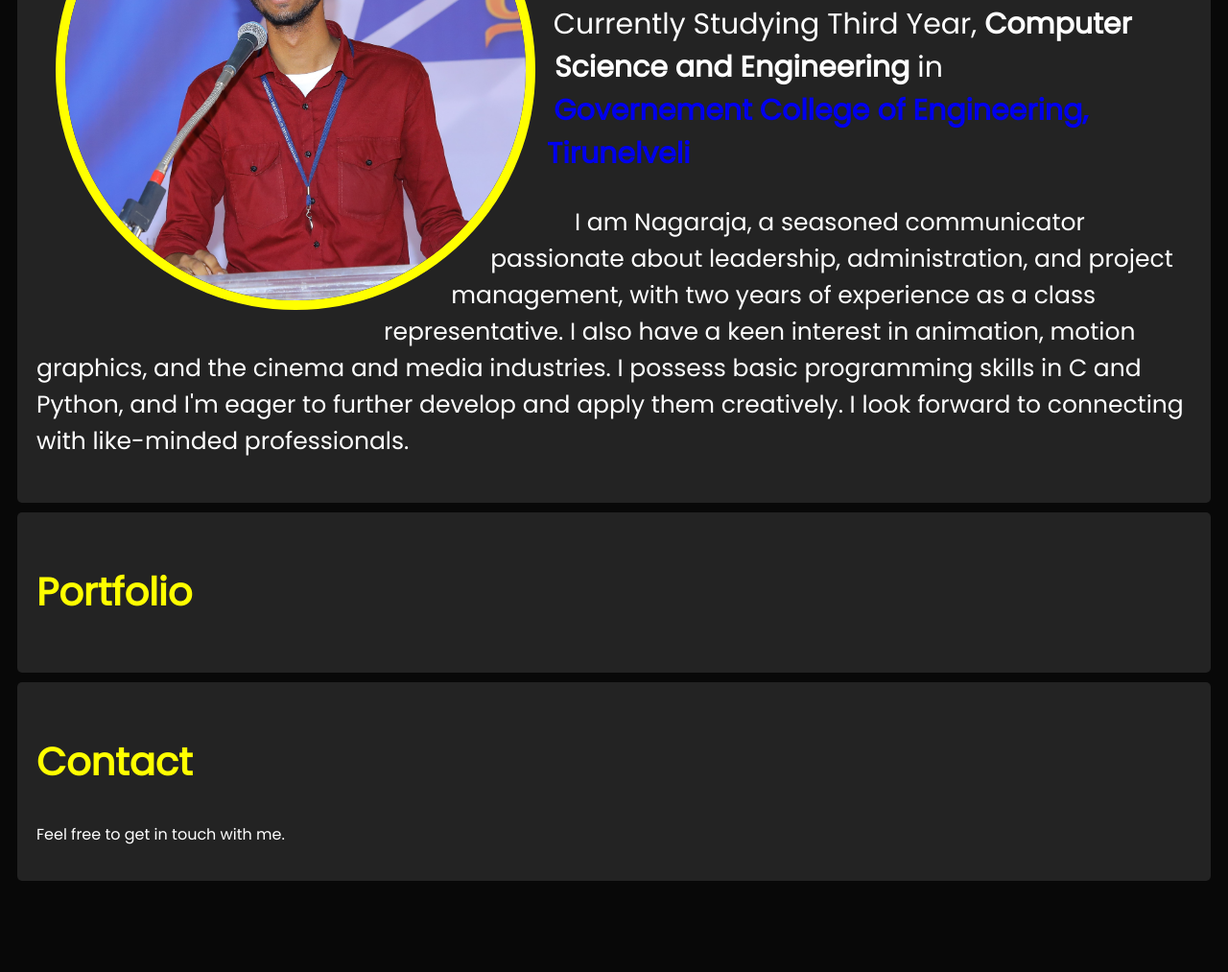
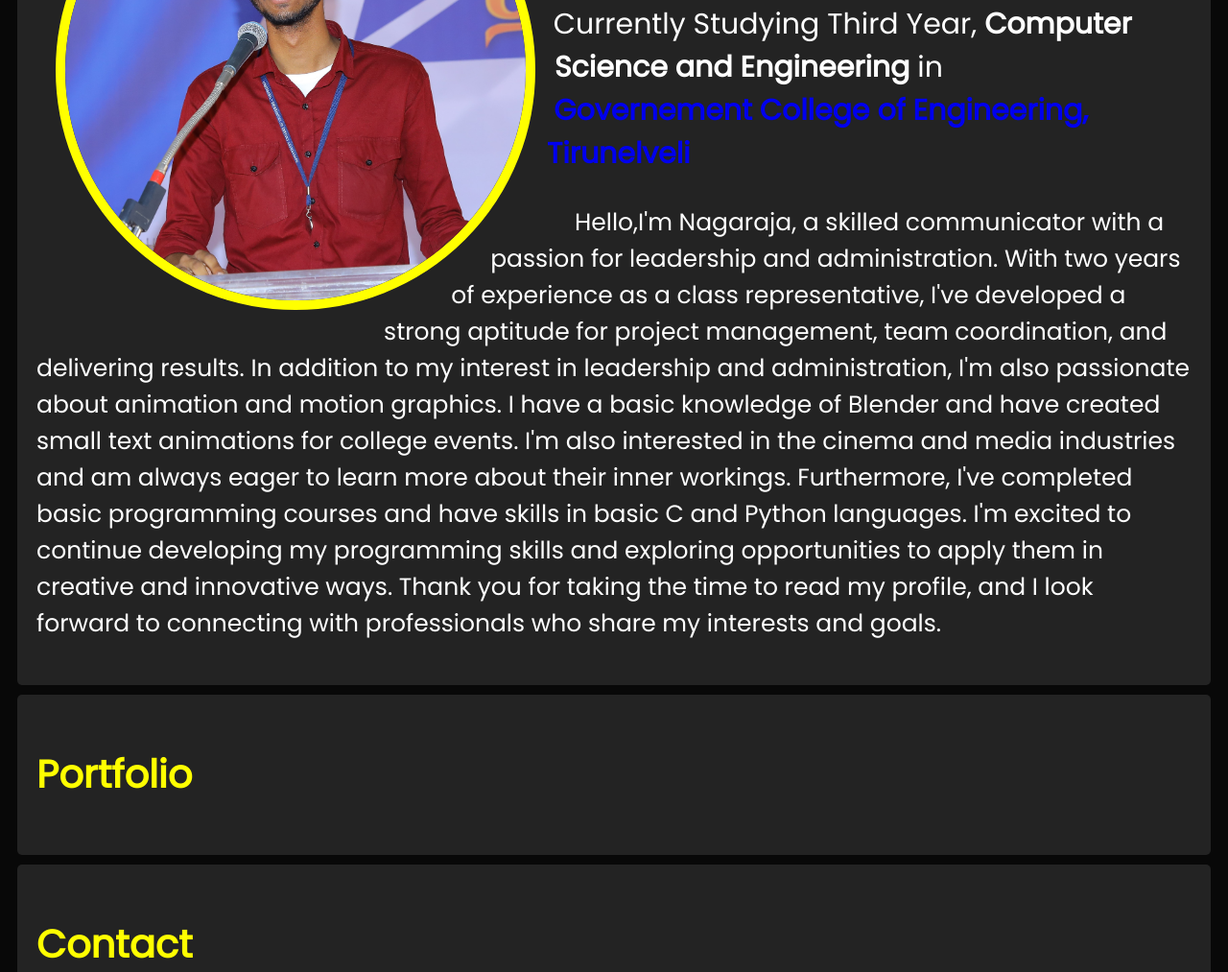
Before and after one commit to nagaraja6050266/portfolio, a plain HTML site: page index.html in a window 1280 px wide. Shown: the part 1161-2174 px from the top of the page at 96% size. Before the commit the page ends 2079 px from the top, so only its background shows below. Drawn offline with Linux system fonts and the light colour scheme.

Commit message:
Update index.html

```diff
--- a/index.html
+++ b/index.html
@@ -31,7 +31,13 @@
         <h1 style="color:whitesmoke; font-size: 50px;">Nagaraja I</h1>
         <h2 style="font-size: 30px;">Captivating Orator and Tech Enthusiast</h2>
         <p style="font-size: 30px;">Currently Studying Third Year, <b>Computer Science and Engineering</b> in <br><a href="https://www.gcetly.ac.in/"><b>Governement College of Engineering, Tirunelveli</b></a></p>
-        <p style="font-size: 25px; text-indent: 60px;">I am Nagaraja, a seasoned communicator passionate about leadership, administration, and project management, with two years of experience as a class representative. I also have a keen interest in animation, motion graphics, and the cinema and media industries. I possess basic programming skills in C and Python, and I'm eager to further develop and apply them creatively. I look forward to connecting with like-minded professionals.</p>
+        <p style="font-size: 25px; text-indent: 60px;">Hello,I'm Nagaraja, a skilled communicator with a passion for leadership and administration. With two years of experience as a class representative, I've developed a strong aptitude for project management, team coordination, and delivering results.
+
+In addition to my interest in leadership and administration, I'm also passionate about animation and motion graphics. I have a basic knowledge of Blender and have created small text animations for college events. I'm also interested in the cinema and media industries and am always eager to learn more about their inner workings.
+
+Furthermore, I've completed basic programming courses and have skills in basic C and Python languages. I'm excited to continue developing my programming skills and exploring opportunities to apply them in creative and innovative ways.
+
+Thank you for taking the time to read my profile, and I look forward to connecting with professionals who share my interests and goals.</p>
     </section>
 
     <section id="portfolio">
```
